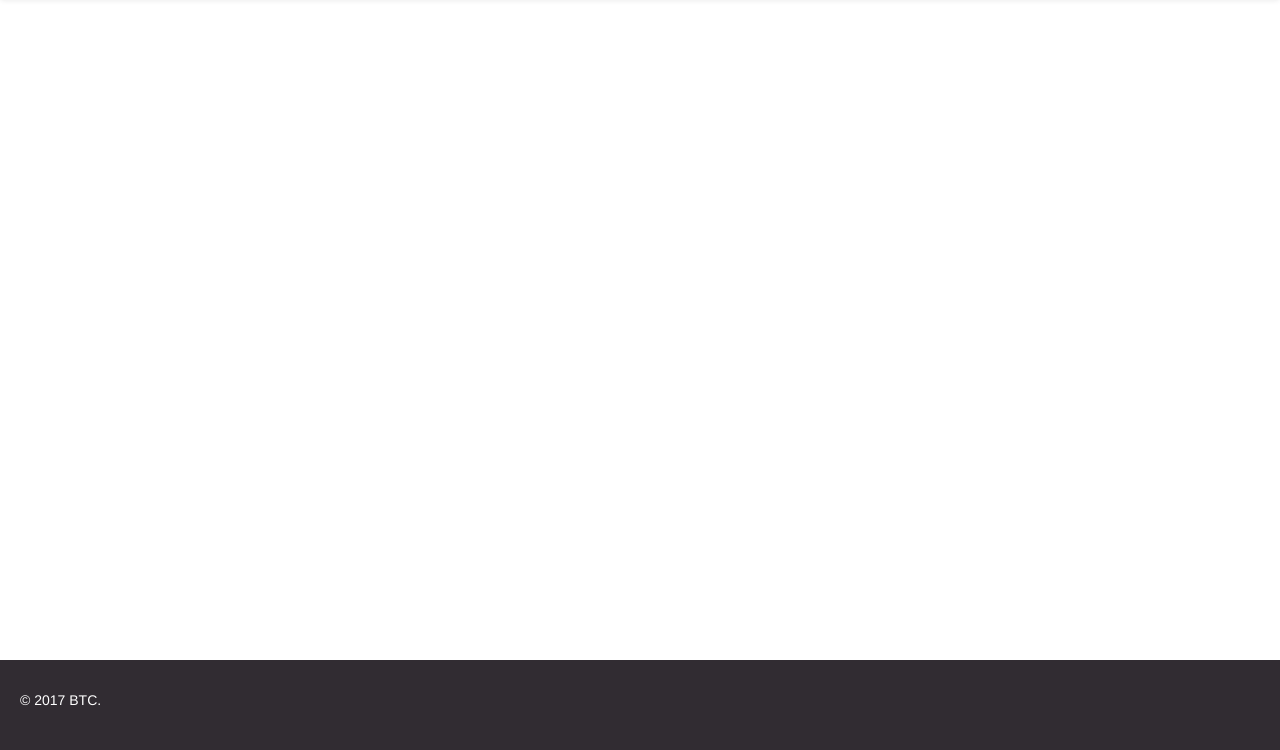
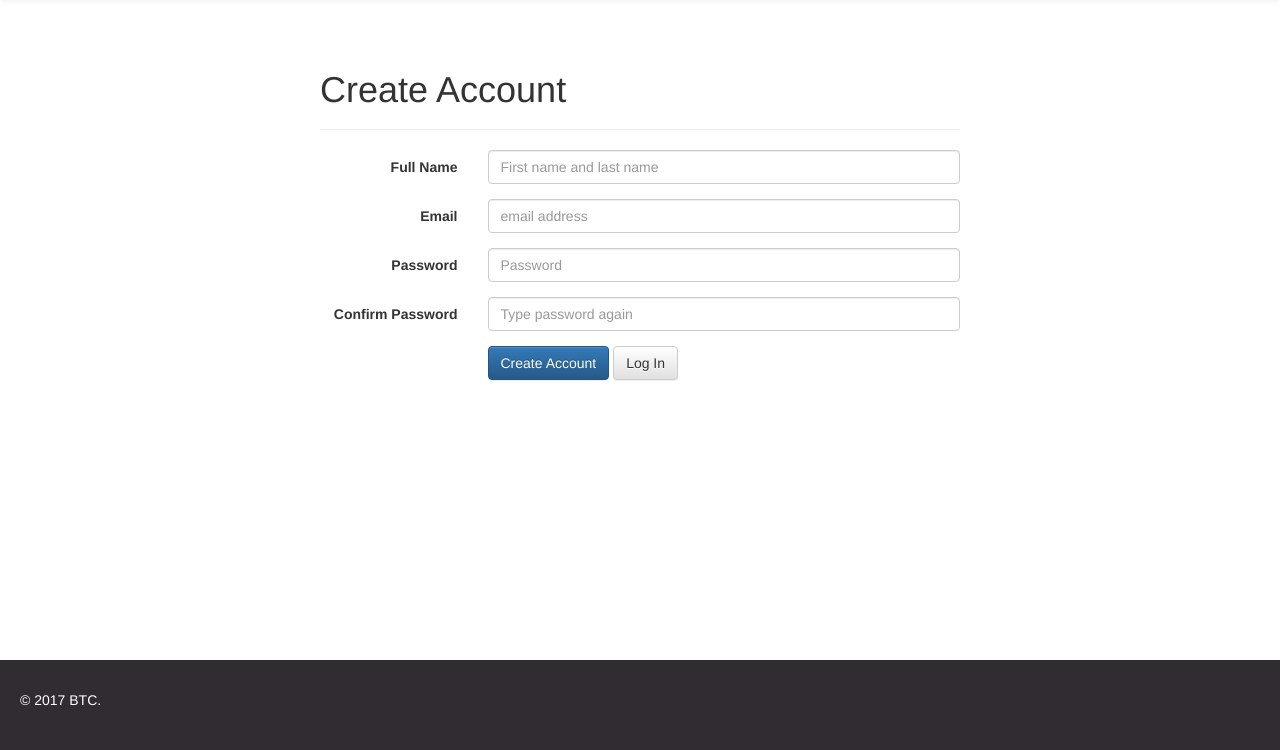
Before and after one commit to deone/btc, a Django app: page /accounts/create in a window 1280 px wide. Shown: the part 52-802 px from the top of the page. Run offline with Django 3.2, Linux system fonts and the light colour scheme; some libraries are stand-ins or nearby versions.

Commit message:
Account creation and homepage.

```diff
--- /dev/null
+++ b/accounts/forms.py
@@ -0,0 +1,54 @@
+from django import forms
+from django.conf import settings
+from django.utils.translation import ugettext_lazy as _
+
+class CreateAccountForm(forms.Form):
+    full_name = forms.CharField(label=_('Full Name'), widget=forms.TextInput(attrs={
+        'class': 'form-control',
+        'placeholder': 'First name and last name'
+    }))
+    email = forms.EmailField(label=_('Email'), widget=forms.EmailInput(attrs={
+        'class': 'form-control',
+        'placeholder': 'email address'
+    }))
+    password = forms.CharField(label=_('Password'), widget=forms.PasswordInput(attrs={
+        'class': 'form-control',
+        'placeholder': 'Password'
+    }))
+    confirm_password = forms.CharField(label=_('Confirm Password'), widget=forms.PasswordInput(attrs={
+        'class': 'form-control',
+        'placeholder': 'Type password again'
+    }))
+
+    def clean_name(self):
+        cleaned_data = super(CreateAccountForm, self).clean()
+        name = cleaned_data.get('name')
+
+        if len(name.split(' ')) == 1:
+            raise forms.ValidationError(_('Enter first and last names'), code='incomplete_name')
+
+        return name
+
+    def clean_email(self):
+        cleaned_data = super(CreateAccountForm, self).clean()
+        email = cleaned_data.get('email')
+
+        # Make an API call here
+        response = requests.get(settings.ACCOUNT_GET_URL, params={'email': email})
+
+        if response.status_code == 200:
+            raise forms.ValidationError(_('User already exists'), code='user_exists')
+
+        return email
+
+    def clean(self):
+        cleaned_data = super(CreateAccountForm, self).clean()
+        password = cleaned_data.get('password')
+        confirm_password = cleaned_data.get('confirm_password')
+
+        if password and confirm_password:
+            if password != confirm_password:
+                raise forms.ValidationError(_('Passwords do not match'), code='password_mismatch')
+
+    def save(self):
+        pass
--- a/accounts/templates/accounts/create.html
+++ b/accounts/templates/accounts/create.html
@@ -3,7 +3,7 @@
 {% block title %}Create Account{% endblock %}
 
 {% block app_body %}
-<!-- <div class="row">
+<div class="row">
   <div class="mid width-50 app-body">
     <form action="" method="post" class="form-horizontal account-form">
 
@@ -15,18 +15,11 @@
       {{ form.non_field_errors }}
 
       <div class="form-group">
-        {{ form.name.errors }}
-        <label for="{{ form.name.id_for_label }}" class="col-sm-3 control-label">{{ form.name.label }}</label>
+        {{ form.full_name.errors }}
+        <label for="{{ form.full_name.id_for_label }}" class="col-sm-3 control-label">{{ form.full_name.label }}</label>
         <div class="col-sm-9">
-          {{ form.name }}
-        </div>
-      </div>
-
-      <div class="form-group">
-        {{ form.company_name.errors }}
-        <label for="{{ form.company_name.id_for_label }}" class="col-sm-3 control-label">{{ form.company_name.label }}</label>
-        <div class="col-sm-9">
-          {{ form.company_name }}
+          {{ form.full_name }}
+          <span class="help-text">{{ form.full_name.help_text }}</span>
         </div>
       </div>
 
@@ -35,6 +28,7 @@
         <label for="{{ form.email.id_for_label }}" class="col-sm-3 control-label">{{ form.email.label }}</label>
         <div class="col-sm-9">
           {{ form.email }}
+          <span class="help-text">{{ form.email.help_text }}</span>
         </div>
       </div>
 
@@ -64,5 +58,5 @@
       </div>
     </form>
   </div>
-</div> -->
+</div>
 {% endblock %}
--- a/accounts/views.py
+++ b/accounts/views.py
@@ -1,4 +1,18 @@
 from django.shortcuts import render
+from django.views.generic.base import TemplateView
+
+from .forms import CreateAccountForm
+
+class HomePageView(TemplateView):
+
+    template_name = 'index.html'
 
 def create(request):
-    return render(request, 'accounts/create.html')
+    if request.method == 'POST':
+        form = CreateAccountForm(request.POST)
+        if form.is_valid():
+            form.save()
+    else:
+        form = CreateAccountForm()
+
+    return render(request, 'accounts/create.html', {'form': form})
--- a/btc/urls.py
+++ b/btc/urls.py
@@ -3,7 +3,10 @@ from django.conf import settings
 from django.conf.urls import url, include
 from django.conf.urls.static import static
 
+from accounts.views import HomePageView
+
 urlpatterns = [
+    url(r'^$', HomePageView.as_view(), name='home'),
     url(r'^accounts/', include('accounts.urls', namespace='accounts')),
     url(r'^admin/', admin.site.urls),
 ] + static(settings.STATIC_URL, document_root=settings.STATIC_ROOT)
```
Also changed, not shown: templates/index.html (added).
